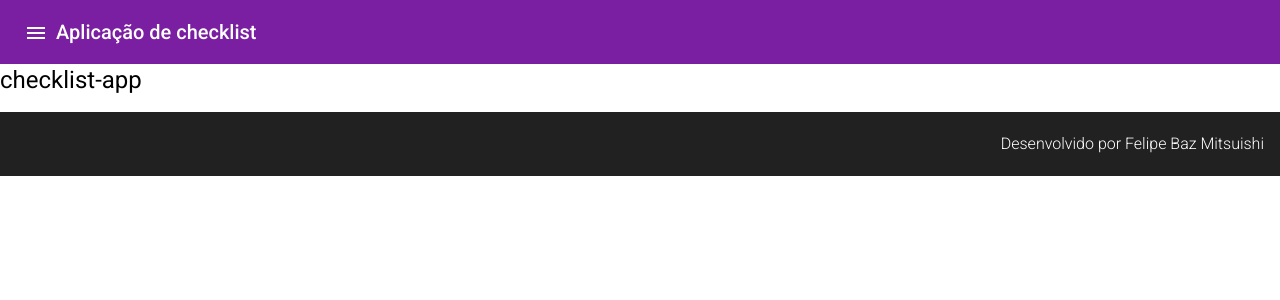
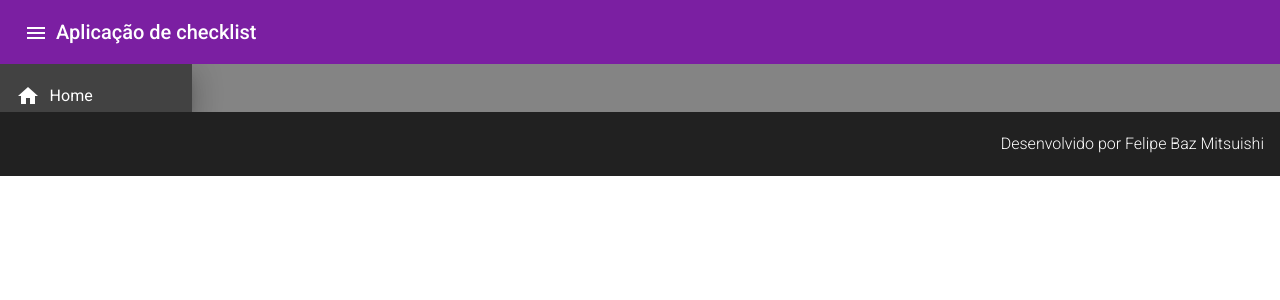
Before and after one commit to Felipe-Baz/Angular-Application, an Angular app: page / in a window 1280 px wide. Both pictures are taken after a click on the button "menu". Shown: the top 300 px of the page. Built offline with nearby package versions, Linux system fonts and the light colour scheme.

Commit message:
:package: SideBar

```diff
--- a/src/app/app.component.css
+++ b/src/app/app.component.css
@@ -0,0 +1,19 @@
+.main-container {
+  display: flex;
+  flex-direction: column;
+  position: relative;
+  top: 0;
+  bottom: 0;
+  left: 0;
+  right: 0;
+}
+
+a {
+  color: white;
+  text-decoration: none;
+}
+
+a:hover {
+  color: greenyellow;
+  font-size: 1.2rem;
+}
--- a/src/app/app.component.html
+++ b/src/app/app.component.html
@@ -1,4 +1,24 @@
-<app-header></app-header>
-<h1>{{title}}</h1>
-<router-outlet></router-outlet>
-<app-footer></app-footer>
+<div class="main-container">
+  <app-header [sidenav]="sidenav"></app-header>
+
+  <mat-sidenav-container>
+
+    <mat-sidenav #sidenav class="w-10p">
+      <mat-list>
+        <mat-list-item (click)="sidenav.toggle()">
+          <mat-icon>home</mat-icon>
+          <span class="ml-15">
+            <a href="/">Home</a>
+          </span>
+        </mat-list-item>
+      </mat-list>
+    </mat-sidenav>
+
+    <mat-sidenav-content>
+      <h1>Teste</h1>
+      <router-outlet></router-outlet>
+    </mat-sidenav-content>
+
+  </mat-sidenav-container>
+  <app-footer></app-footer>
+</div>
--- a/src/app/app.component.ts
+++ b/src/app/app.component.ts
@@ -6,5 +6,6 @@
   styleUrls: ['./app.component.css']
 })
 export class AppComponent {
-  title = 'checklist-app';
+  public events: string[] = [];
+  public opened: boolean = false;
 }
--- a/src/app/app.module.ts
+++ b/src/app/app.module.ts
@@ -1,6 +1,5 @@
 import { NgModule } from '@angular/core';
 import { BrowserModule } from '@angular/platform-browser';
-
 import { AppRoutingModule } from './app-routing.module';
 import { AppComponent } from './app.component';
 import { BrowserAnimationsModule } from '@angular/platform-browser/animations';
@@ -8,6 +7,9 @@
 import { FormsModule } from '@angular/forms';
 import { MaterialModule } from './material.module';
 import { FooterComponent } from './footer/footer.component';
+
+
+
 
 @NgModule({
   declarations: [
--- a/src/app/header/header.component.ts
+++ b/src/app/header/header.component.ts
@@ -1,4 +1,5 @@
-import { Component, OnInit } from '@angular/core';
+import { Component, Input, OnInit } from '@angular/core';
+import { MatSidenav } from '@angular/material/sidenav';
 
 @Component({
   selector: 'app-header',
@@ -7,12 +8,14 @@
 })
 export class HeaderComponent implements OnInit {
 
+  @Input() sidenav!: MatSidenav;
+
   constructor() { }
 
   ngOnInit(): void {
   }
 
   public openSideNav() {
-
+    this.sidenav.toggle();
   }
 }
--- a/src/styles.css
+++ b/src/styles.css
@@ -2,3 +2,11 @@
 
 html, body { height: 100%; }
 body { margin: 0; font-family: Roboto, "Helvetica Neue", sans-serif; }
+
+.w-10p{
+  width: 15%;
+}
+
+.ml-15{
+  margin-left: 0.6rem;
+}
```
Also changed, not shown: src/app/material.module.ts (+8 -3 lines).
